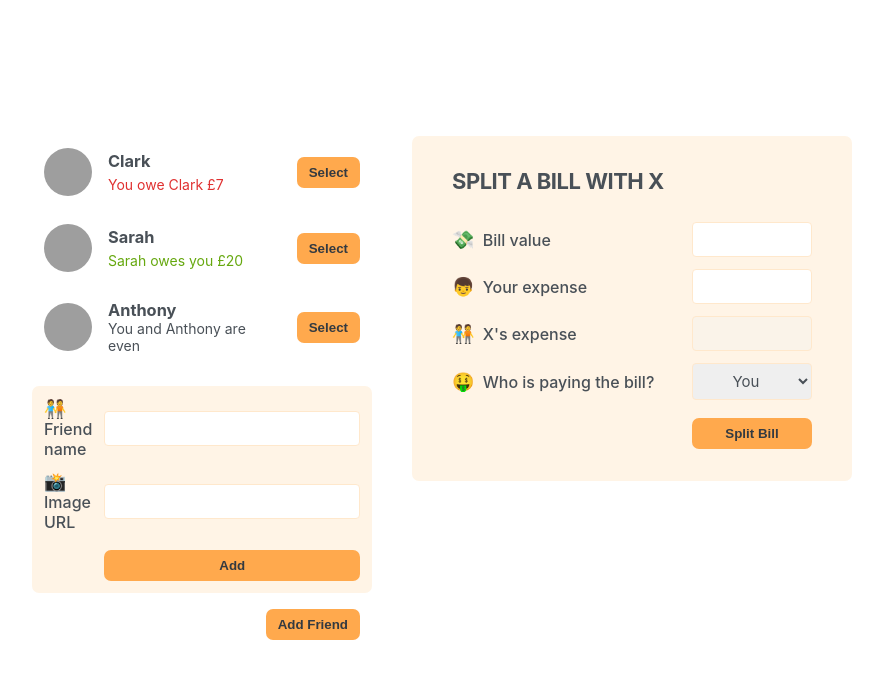
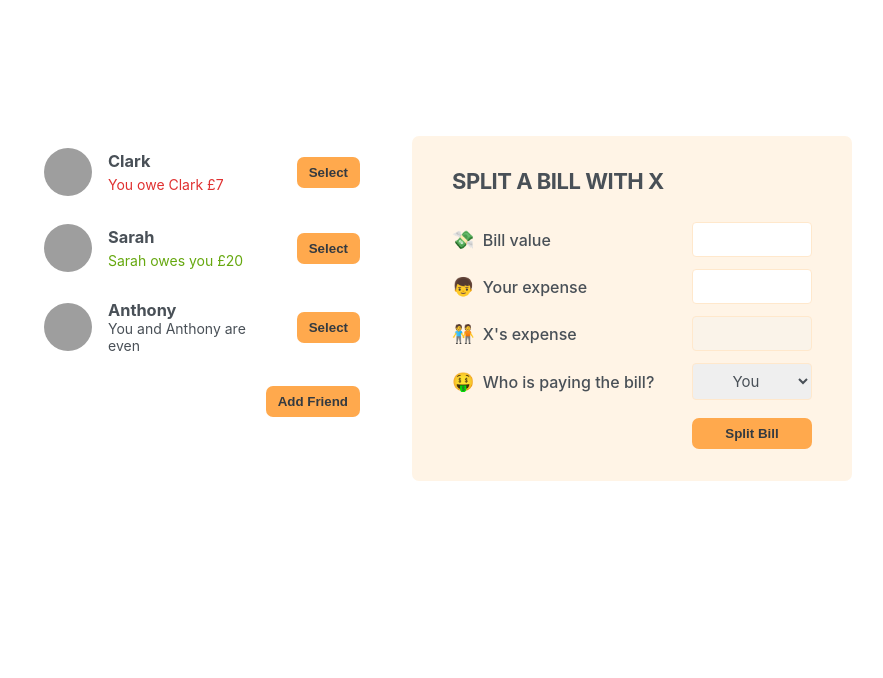
Before and after one commit to danieltroy092/eat-n-split, a React (Create React App) app: page / in a window 1280 px wide. Shown: the top 678 px of the page, without its empty margins (198-1081 px from the left). Built offline with nearby package versions, Linux system fonts and the light colour scheme; grey boxes are pictures that could not be loaded.

Commit message:
added functionality to show and hide add friend form

```diff
--- a/src/App.js
+++ b/src/App.js
@@ -1,3 +1,5 @@
+import { useState } from "react";
+
 const initialFriends = [
   {
     id: 118836,
@@ -19,13 +21,29 @@
   },
 ];
 
+function Button({ children, onClick }) {
+  return (
+    <button className="button" onClick={onClick}>
+      {children}
+    </button>
+  );
+}
+
 export default function App() {
+  const [showAddFriend, setShowAddFriend] = useState(false);
+
+  function handleShowAddFriend(show) {
+    setShowAddFriend((show) => !show);
+  }
+
   return (
     <div className="app">
       <div className="sidebar">
         <FriendsList />
-        <FormAddFriend />
-        <Button>Add Friend</Button>
+        {showAddFriend && <FormAddFriend />}
+        <Button onClick={handleShowAddFriend}>
+          {showAddFriend ? "Close" : "Add Friend"}
+        </Button>
       </div>
       <FormSplitBill />
     </div>
@@ -68,10 +86,6 @@
   );
 }
 
-function Button({ children }) {
-  return <button className="button">{children}</button>;
-}
-
 function FormAddFriend() {
   return (
     <form className="form-add-friend">
```
